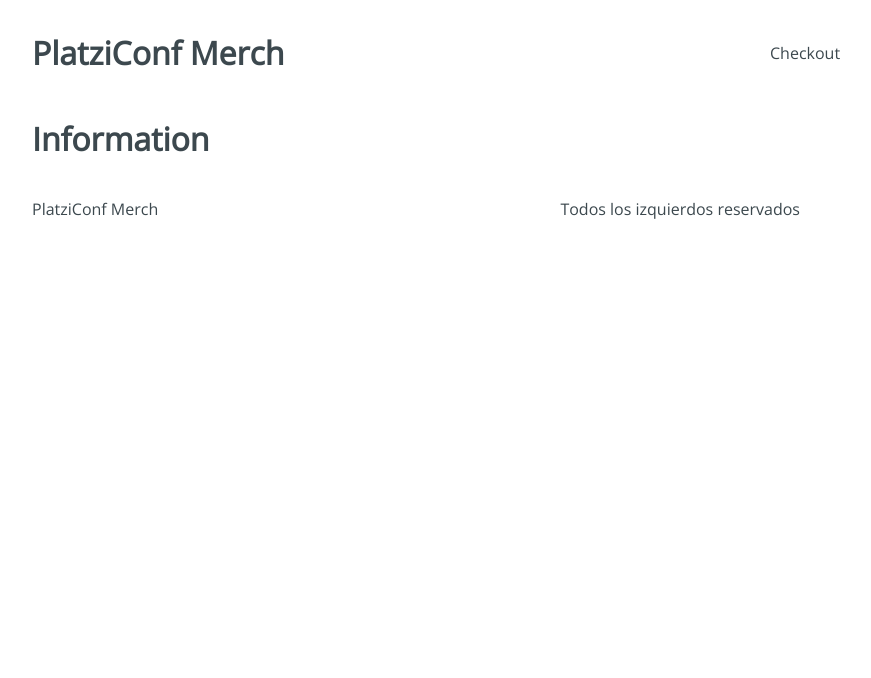
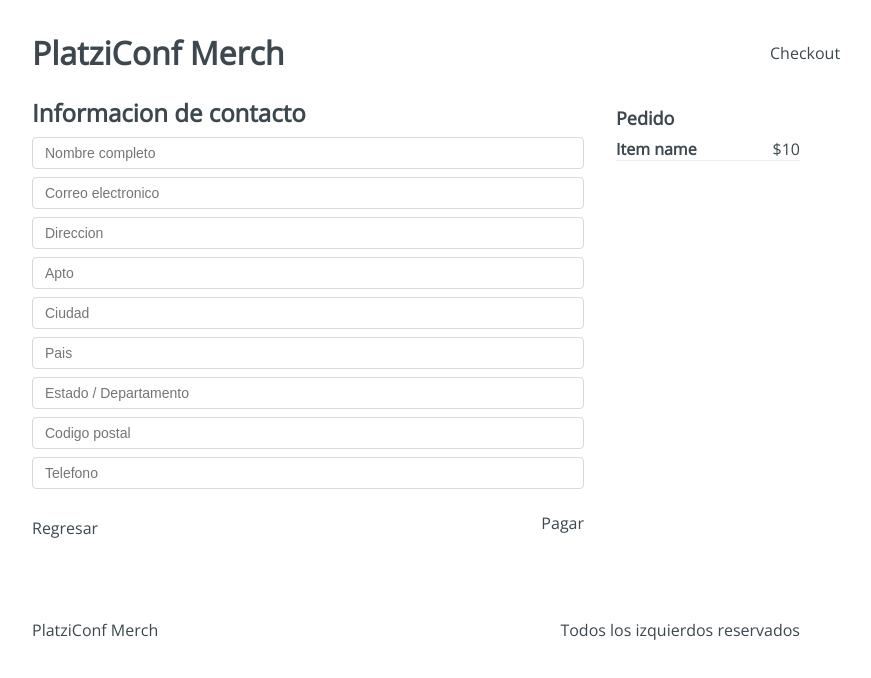
Before and after one commit to KrlozMedina-CursosRetos/PlatziConfMerch, a React app: page /checkout/information in a window 1280 px wide. Shown: the top 678 px of the page, without its empty margins (224-1095 px from the left). Built offline with nearby package versions, Linux system fonts and the light colour scheme.

Commit message:
[ADD] Informacion del pedido

```diff
--- a/src/containers/Information.jsx
+++ b/src/containers/Information.jsx
@@ -1,9 +1,40 @@
-import React from 'react'
+import React from 'react';
+import '../styles/components/Information.css';
 
 const Information = () => {
   return (
-    <div>
-      <h1>Information</h1>
+    <div className='Information'>
+      <div className="Information-content">
+        <div className="Information-heah">
+          <h2>Informacion de contacto</h2>
+        </div>
+        <div className="Information-form">
+          <form action="">
+            <input type="text" placeholder='Nombre completo' name='name' />
+            <input type="text" placeholder='Correo electronico' name='email' />
+            <input type="text" placeholder='Direccion' name='address' />
+            <input type="text" placeholder='Apto' name='apto' />
+            <input type="text" placeholder='Ciudad' name='city' />
+            <input type="text" placeholder='Pais' name='country' />
+            <input type="text" placeholder='Estado / Departamento' name='state' />
+            <input type="text" placeholder='Codigo postal' name='cp' />
+            <input type="text" placeholder='Telefono' name='phone' />
+          </form>
+        </div>
+        <div className="Information-buttons">
+          <div className="Information-back">Regresar</div>
+          <div className="Information-next">Pagar</div>
+        </div>
+      </div>
+      <div className="Information-sidebar">
+        <h3>Pedido</h3>
+        <div className="Information-item">
+          <div className="Information-element">
+            <h4>Item name</h4>
+            <span>$10</span>
+          </div>
+        </div>
+      </div>
     </div>
   )
 }
```
